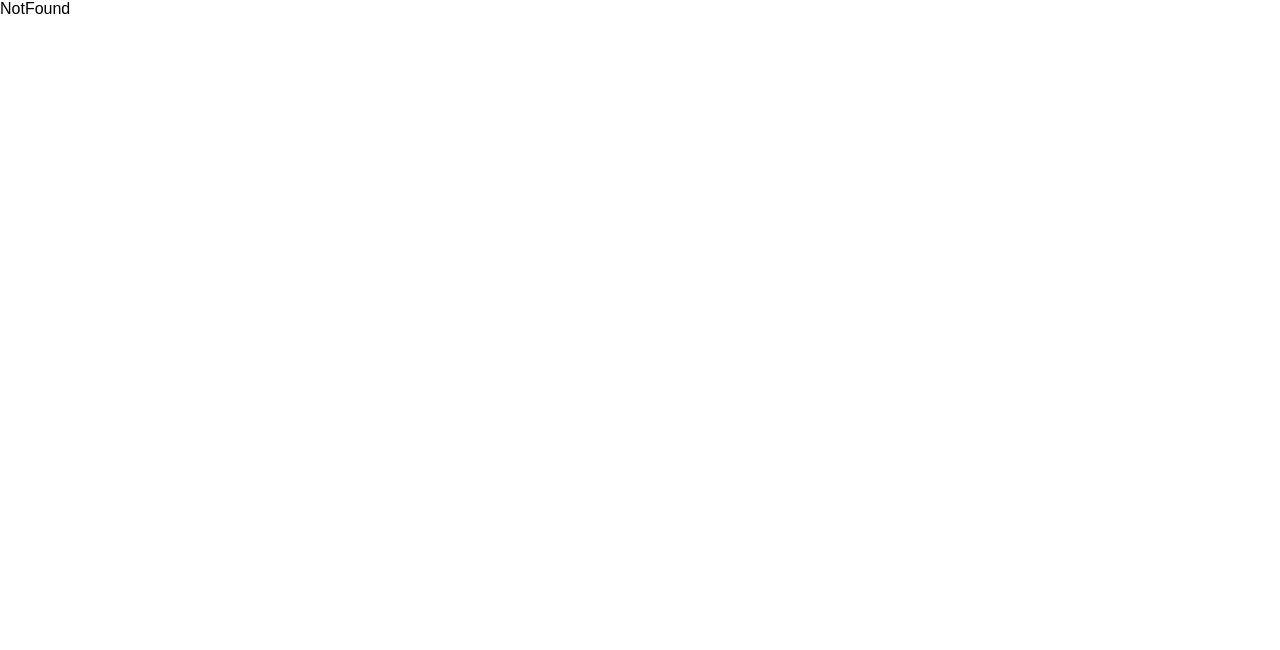
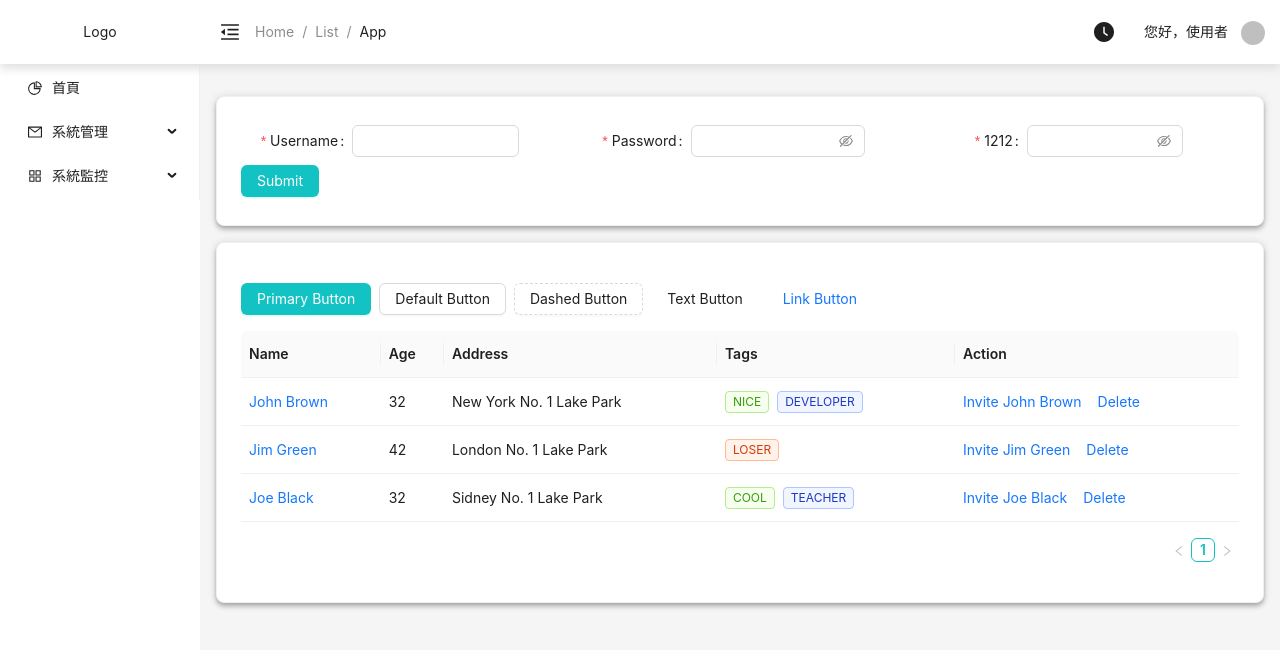
Before and after one commit to MobeTaxforfun/vite-react-antd-client, a React (Vite) app: page /RoleManage in a window 1280 px wide. Shown: the top 650 px of the page. Built offline with nearby package versions, Linux system fonts and the light colour scheme.

Commit message:
更新 先拉版型

```diff
--- a/src/layout/components/Menu/MenuComponent.tsx
+++ b/src/layout/components/Menu/MenuComponent.tsx
@@ -36,9 +36,9 @@ const items: MenuItem[] = [
 
   getItem('系統管理', 'sub1', <MailOutlined />, [
     getItem('帳號管理', '/UserManage'),
-    getItem('角色管理', '6'),
-    getItem('選單管理', '7'),
-    getItem('權限管理', '8'),
+    getItem('角色管理', '/RoleManage'),
+    getItem('選單管理', '/MenuManage'),
+    getItem('權限管理', '/PromiseManage'),
     getItem('請求範例','/RequestDemo')
   ]),
 
--- /dev/null
+++ b/src/views/Portal/Portal.tsx
@@ -0,0 +1,20 @@
+import { Card, Col, Row, Space } from 'antd'
+import React from 'react'
+
+const Portal = () => {
+  return (
+    <React.Fragment>
+      <Space direction="vertical" size="middle" style={{ display: 'flex' }}>
+        <Row gutter={16}>
+          <Col span={6}>
+            <Card title="呼叫 Get API (成功)" bordered={false}>
+              這裡一片空白甚麼都還沒有
+            </Card>
+          </Col>
+        </Row>
+      </Space>
+    </React.Fragment>
+  )
+}
+
+export default Portal
--- /dev/null
+++ b/src/views/System/MenuManage/MenuManage.tsx
@@ -0,0 +1,9 @@
+import React from 'react'
+
+const MenuManage = () => {
+  return (
+    <div>MenuManage</div>
+  )
+}
+
+export default MenuManage
--- a/src/views/System/Portal/Portal.tsx
+++ /dev/null
@@ -1,9 +0,0 @@
-import React from 'react'
-
-const Portal = () => {
-  return (
-    <div>Portal</div>
-  )
-}
-
-export default Portal
--- /dev/null
+++ b/src/views/System/PromiseManage/PromiseManage.tsx
@@ -0,0 +1,9 @@
+import React from 'react'
+
+const PromiseManage = () => {
+  return (
+    <div>PromiseManage</div>
+  )
+}
+
+export default PromiseManage
--- /dev/null
+++ b/src/views/System/RoleManage/RoleManage.tsx
@@ -0,0 +1,164 @@
+import { Button, Card, Col, Form, Input, Row, Space, Table, Tag } from 'antd';
+import type { ColumnsType } from 'antd/es/table';
+import React from 'react'
+
+interface DataType {
+  key: string;
+  name: string;
+  age: number;
+  address: string;
+  tags: string[];
+}
+
+const columns: ColumnsType<DataType> = [
+  {
+    title: 'Name',
+    dataIndex: 'name',
+    key: 'name',
+    render: (text) => <a>{text}</a>,
+  },
+  {
+    title: 'Age',
+    dataIndex: 'age',
+    key: 'age',
+  },
+  {
+    title: 'Address',
+    dataIndex: 'address',
+    key: 'address',
+  },
+  {
+    title: 'Tags',
+    key: 'tags',
+    dataIndex: 'tags',
+    render: (_, { tags }) => (
+      <>
+        {tags.map((tag) => {
+          let color = tag.length > 5 ? 'geekblue' : 'green';
+          if (tag === 'loser') {
+            color = 'volcano';
+          }
+          return (
+            <Tag color={color} key={tag}>
+              {tag.toUpperCase()}
+            </Tag>
+          );
+        })}
+      </>
+    ),
+  },
+  {
+    title: 'Action',
+    key: 'action',
+    render: (_, record) => (
+      <Space size="middle">
+        <a>Invite {record.name}</a>
+        <a>Delete</a>
+      </Space>
+    ),
+  },
+];
+
+const data: DataType[] = [
+  {
+    key: '1',
+    name: 'John Brown',
+    age: 32,
+    address: 'New York No. 1 Lake Park',
+    tags: ['nice', 'developer'],
+  },
+  {
+    key: '2',
+    name: 'Jim Green',
+    age: 42,
+    address: 'London No. 1 Lake Park',
+    tags: ['loser'],
+  },
+  {
+    key: '3',
+    name: 'Joe Black',
+    age: 32,
+    address: 'Sidney No. 1 Lake Park',
+    tags: ['cool', 'teacher'],
+  },
+];
+
+const cardStyle = {
+  boxShadow: "0px 2px 4px -1px rgb(0 0 0 / 20%), 0px 4px 5px 0px rgb(0 0 0 / 14%), 0px 1px 10px 0px rgb(0 0 0 / 12%)",
+  margin: '16px 0px'
+}
+
+const layout = {
+  labelCol: { span: 8 },
+  wrapperCol: { span: 12 }
+};
+const tailLayout = {
+  wrapperCol: { span: 16112 }
+};
+
+const RoleManage = () => {
+  return (
+    <React.Fragment>
+      <Card style={cardStyle}>
+        <Form
+          layout="inline"
+          {...layout}
+          name="basic"
+        >
+          <Form.Item
+            label="Username"
+            name="username"
+            rules={[{ required: true, message: "Please input your username!" }]}
+            style={{ margin: "4px 0" }}
+          >
+            <Input />
+          </Form.Item>
+
+          <Form.Item
+            label="Password"
+            name="password"
+            rules={[{ required: true, message: "Please input your password!" }]}
+            style={{ margin: "4px 0" }}
+          >
+            <Input.Password />
+          </Form.Item>
+          <br />
+          <Form.Item
+            label="1212"
+            name="121212"
+            rules={[{ required: true, message: "Please input your password!" }]}
+            style={{ margin: "4px 0" }}
+          >
+            <Input.Password />
+          </Form.Item>
+
+          <Form.Item {...tailLayout} style={{ margin: "4px 0" }}>
+            <Button type="primary" htmlType="submit">
+              Submit
+            </Button>
+          </Form.Item>
+        </Form>
+      </Card>
+      <Card style={cardStyle}>
+        <Row style={{margin:'16px 0px'}}>
+          <Col span={24}>
+            <Space wrap>
+              <Button type="primary">Primary Button</Button>
+              <Button>Default Button</Button>
+              <Button type="dashed">Dashed Button</Button>
+              <Button type="text">Text Button</Button>
+              <Button type="link">Link Button</Button>
+            </Space>
+          </Col>
+        </Row>
+        <Row>
+          <Col span={24}>
+            <Table columns={columns} dataSource={data} />
+          </Col>
+        </Row>
+      </Card>
+    </React.Fragment>
+  )
+}
+
+export default RoleManage
```
Also changed, not shown: src/routers/index.tsx (+16 -1 lines), src/views/System/Home/Home.tsx (deleted, +0 -9 lines).
